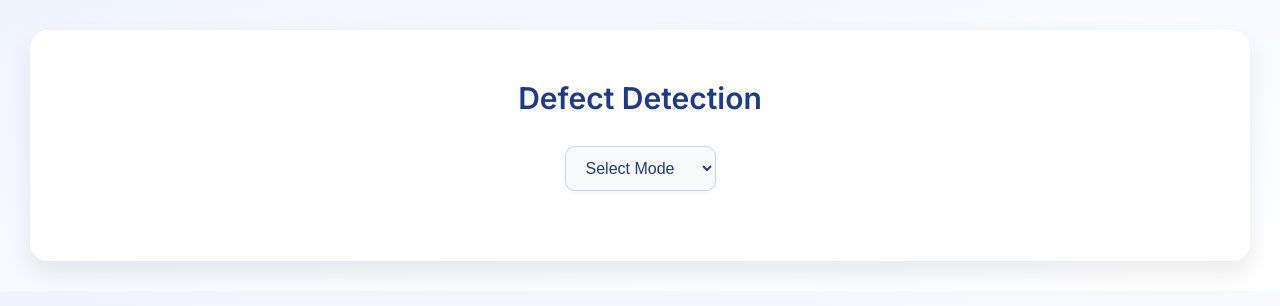
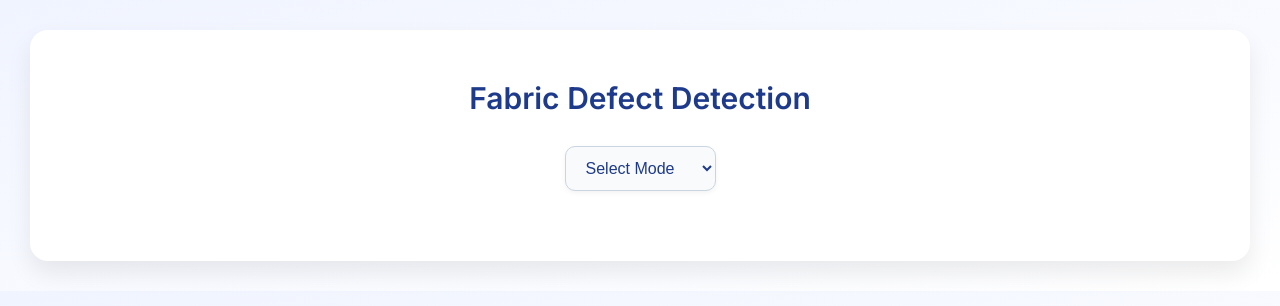
Before and after one commit to sarimijlal/QC-Automation, a plain HTML site: page index.html in a window 1280 px wide. Drawn offline with Linux system fonts and the light colour scheme.

Commit message:
meta data and some minor UI changes

```diff
--- a/index.html
+++ b/index.html
@@ -162,7 +162,7 @@
 </head>
 <body>
   <div id="mainCard">
-    <h1>Defect Detection</h1>
+    <h1>Fabric Defect Detection</h1>
 
     <select id="modeSelector">
       <option value="" disabled selected>Select Mode</option>
```
